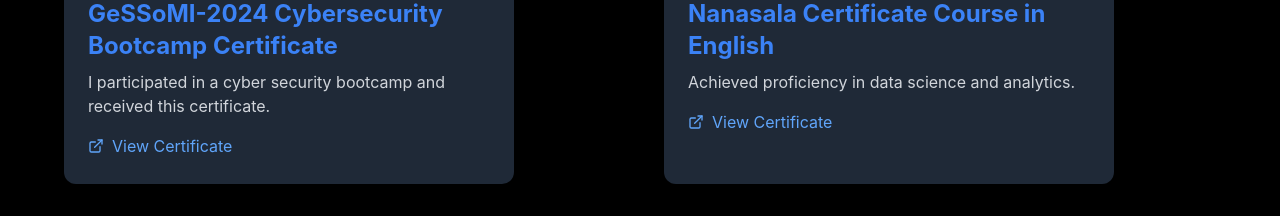
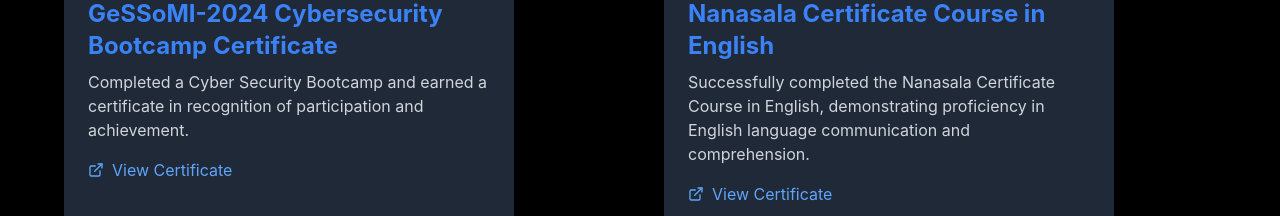
Before and after one commit to Sandun441/Portfolio, a React (Create React App) app: page /certificates in a window 1280 px wide. Shown: the part 366-582 px from the top of the page. Built offline with nearby package versions, Linux system fonts and the light colour scheme.

Commit message:
Update CertificatesPage.js

```diff
--- a/src/components/CertificatesPage.js
+++ b/src/components/CertificatesPage.js
@@ -5,15 +5,15 @@
 const certificates = [
   {
     title: "GeSSoMI-2024 Cybersecurity Bootcamp Certificate",
-    description: "I participated in a cyber security bootcamp and received this certificate.",
+    description: "Completed a Cyber Security Bootcamp and earned a certificate in recognition of participation and achievement.",
     link: "https://drive.google.com/file/d/1jUJfNDyxuW9DAaJJu7pcrzWmPBmlQOO2/view?usp=sharing",
-    image: "cyber.png" // Replace with real image
+    image: "cyber.png"
   },
   {
     title: "Nanasala Certificate Course in English",
-    description: "Achieved proficiency in data science and analytics.",
+    description: "Successfully completed the Nanasala Certificate Course in English, demonstrating proficiency in English language communication and comprehension.",
     link: "https://drive.google.com/file/d/1jzR0iLw2wz7GIclFBgGLDOfVTM2UTlGx/view?usp=sharing",
-    image: "english.png" // Replace with real image
+    image: "english.png"
   },
   // Add more certificates as needed
 ];
```
